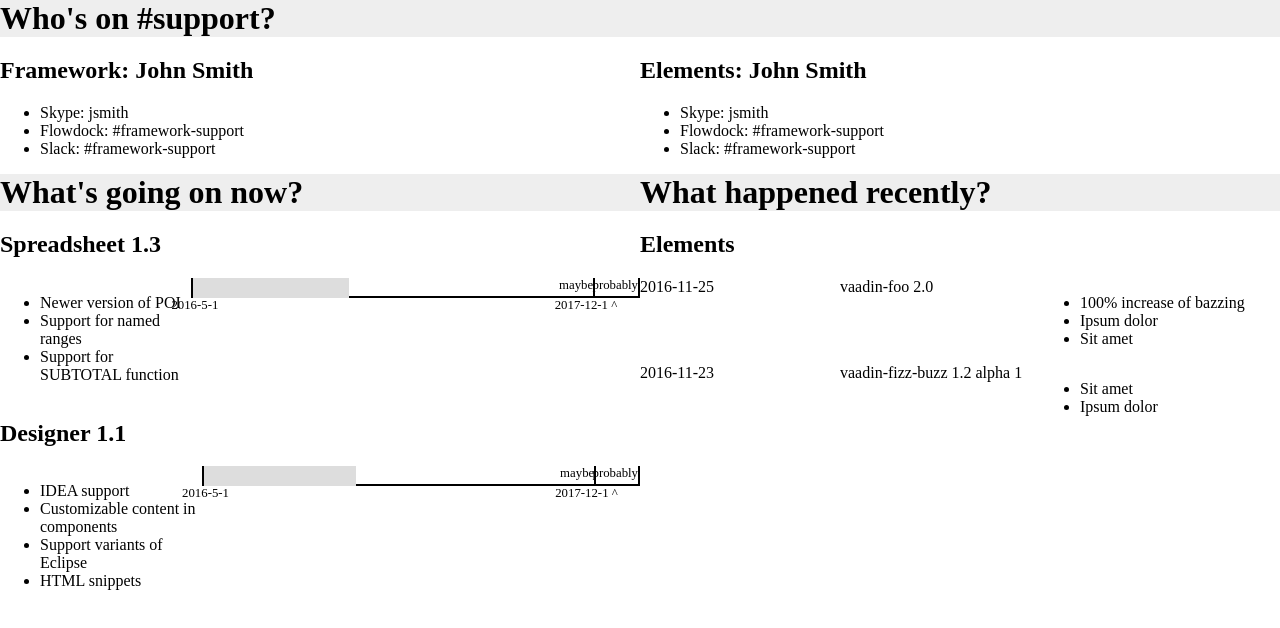
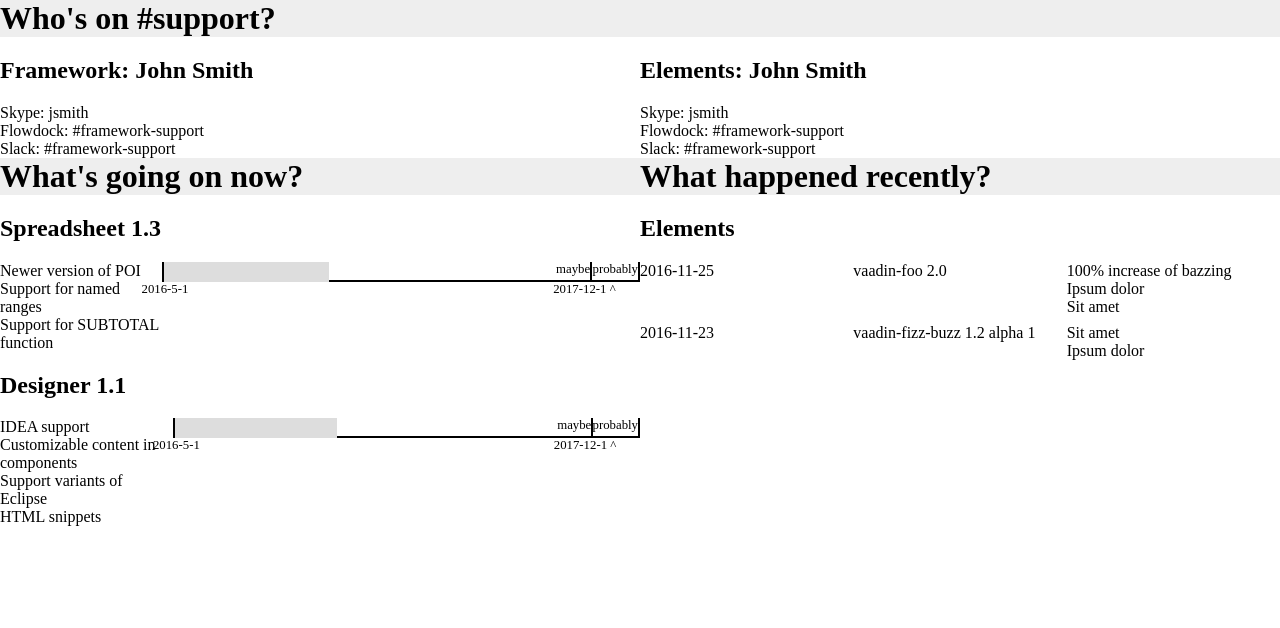
Before and after one commit to wolfie/rad-dashboard, a Vue app: page / in a window 1280 px wide. Shown: the top 628 px of the page. Built offline with nearby package versions, Linux system fonts and the light colour scheme.

Commit message:
Syling lists

```diff
--- a/src/App.vue
+++ b/src/App.vue
@@ -46,6 +46,12 @@
 </script>
 
 <style>
+  ul {
+    margin: 0;
+    -webkit-padding-start: 0;
+    list-style: none;
+  }
+
   .root {
     display: flex;
     flex-direction: column;
--- a/src/components/DashDone.vue
+++ b/src/components/DashDone.vue
@@ -46,4 +46,7 @@
 </script>
 
 <style scoped>
+  ul {
+    margin: 0 0 0.5em 0;
+  }
 </style>
```
